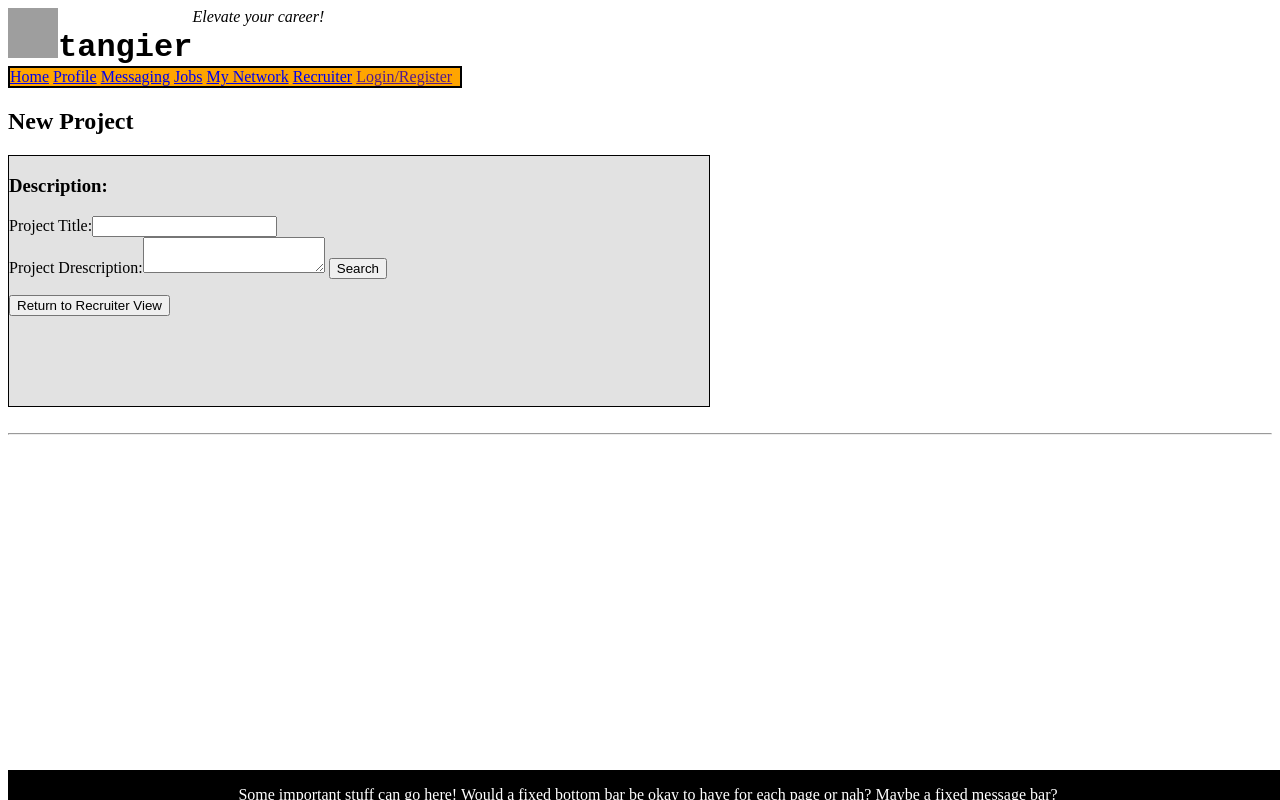
After one commit to Gwood91/BUS118W_Tangier_Repo, a Flask app: page /newProject in a window 1280 px wide. The commit adds this page. Run offline with Flask 2, Linux system fonts and the light colour scheme; parts of the project's set-up code (start-up, migrations or seed data) failed here and were passed over; grey boxes are pictures that could not be loaded.

Commit message:
Recruiter Update
Added WIP new project template and route. Alterations to the base template.

```diff
--- a/app/routes.py
+++ b/app/routes.py
@@ -1,17 +1,27 @@
+# import sys modules
+import sys
+import os
+# define the path for the current user
+current_user = user_root = os.path.expanduser('~')
+local_path = current_user + "/Documents/GitHub/BUS118W_Tangier_Repo/"
+# change the directory to the venv on the machine of the current user
+os.chdir(local_path)
+print(os.getcwd())
 # import modules
-import sys
 from flask import Flask, g, render_template, redirect, url_for, session, request, flash
-import os
 # these two modules are for the candidate checker
 # install this mkl for gensim error
 #from gensim.summarization.summarizer import summarize
 from fuzzywuzzy.fuzz import ratio
+from app import app
 
+"""THE FOLLOWING CODE IS DEPRECATED"""
 # change the directory to current user
-current_user = user_root = os.path.expanduser('~')
-local_path = current_user + "/Documents/GitHub/BUS118W_Tangier_Repo/"
-sys.path.append(local_path)
-from app import app
+#current_user = user_root = os.path.expanduser('~')
+#local_path = current_user + "/Documents/GitHub/BUS118W_Tangier_Repo/"
+# sys.path.append(local_path)
+#from app import app
+"""END DEPRECATION"""
 
 
 # define the routes
@@ -60,6 +70,7 @@ def recruiter_page():
         #current_cand_analysis = "Candidate Match: " + str(candidate_match) + "%\n" + "Summary Match: " + str(summary_match) + "%"
         return render_template('recruiter_page.html', title='Recruiter', candidate_analysis=current_cand_analysis, i=5)
 
+
 @app.route('/candidate_search', methods=['GET', 'POST'])
 def candidate_search():
     if request.method == 'GET':
@@ -69,3 +80,15 @@ def candidate_search():
         # get the data supplied by the client and construct sanitzed queries in the db
         candidate_text = str(request.form.get("candidateText", None))
         search_criteria = str(request.form.get("searchCriteria", None))
+
+
+@app.route('/newProject', methods=['GET', 'POST'])
+def create_project():
+    if request.method == 'GET':
+        return render_template('recruiter_create_project.html', title='Create Project', i=5)
+    # if the recruiter client is evaluating the potential match of a candidate
+    if request.method == 'POST':
+        # get the data supplied by the client and construct sanitzed queries in the db
+        project_title = str(request.form.get("projectTitle", None))
+        project_description = str(request.form.get("projectDescription", None))
+        return str(project_title + project_description + """<a href=" / recruiter" style="float: right"><button>Return to Recruiter View</button></a>""")
--- a/app/templates/base.html
+++ b/app/templates/base.html
@@ -27,9 +27,8 @@
     {% block content %}{% endblock %}
     <br>
     <hr>
-    <div id="bottomNav" style="text-align:center; position:fixed; height: 55px; width:100%; bottom: 0; background-color:black;color:white;">
+    <div id="bottomNav" style="text-align:center; padding-top: 0px; padding-top: 0px; position: fixed; height: 30px; width:100%; bottom: 0; background-color:black;color:white;">
             <p>Some important stuff can go here! Would a fixed bottom bar be okay to have for each page or nah? Maybe a fixed message bar?</p>
-            <p>Privacy and End User Agreement</p>
-        </div>
+    </div>
 </body>
 </html>
--- /dev/null
+++ b/app/templates/recruiter_create_project.html
@@ -0,0 +1,23 @@
+
+{% extends "base.html" %}
+{% block content %}
+
+<div>
+    <h2>New Project</h2>
+        <div style="width: 700px; height: 250px; background: rgb(226, 226, 226); border: solid black 1px;">
+            <h3>Description:</h3>
+            <div>
+                <form method="POST" >
+                    Project Title:<input id ="projectTitle" name = "projectTitle" type="search">
+                    <br>
+                    Project Drescription:<textarea id ="projectDescription" name = "projectDescription"></textarea>
+                    <input type="submit" value="Search">
+                </form>
+                <div style="display: inline-flex">
+                    <a href="/recruiter" style="float:right"><button>Return to Recruiter View</button></a>
+                </div>
+            </div>
+        </div>
+
+</div>
+{% endblock %}
--- a/app/templates/recruiter_page.html
+++ b/app/templates/recruiter_page.html
@@ -14,7 +14,7 @@
                         <hr>
                     {% endfor %}
             </div>
-            <button style="float: right">New Project</button>
+            <a href="/newProject"><button style="float: right">New Project</button></a>
         </div>
     </div>
     <div style="display: inline-flex; border: black 1px solid; width: 250px; height: 200px; background: rgb(236, 236, 236);">
```
